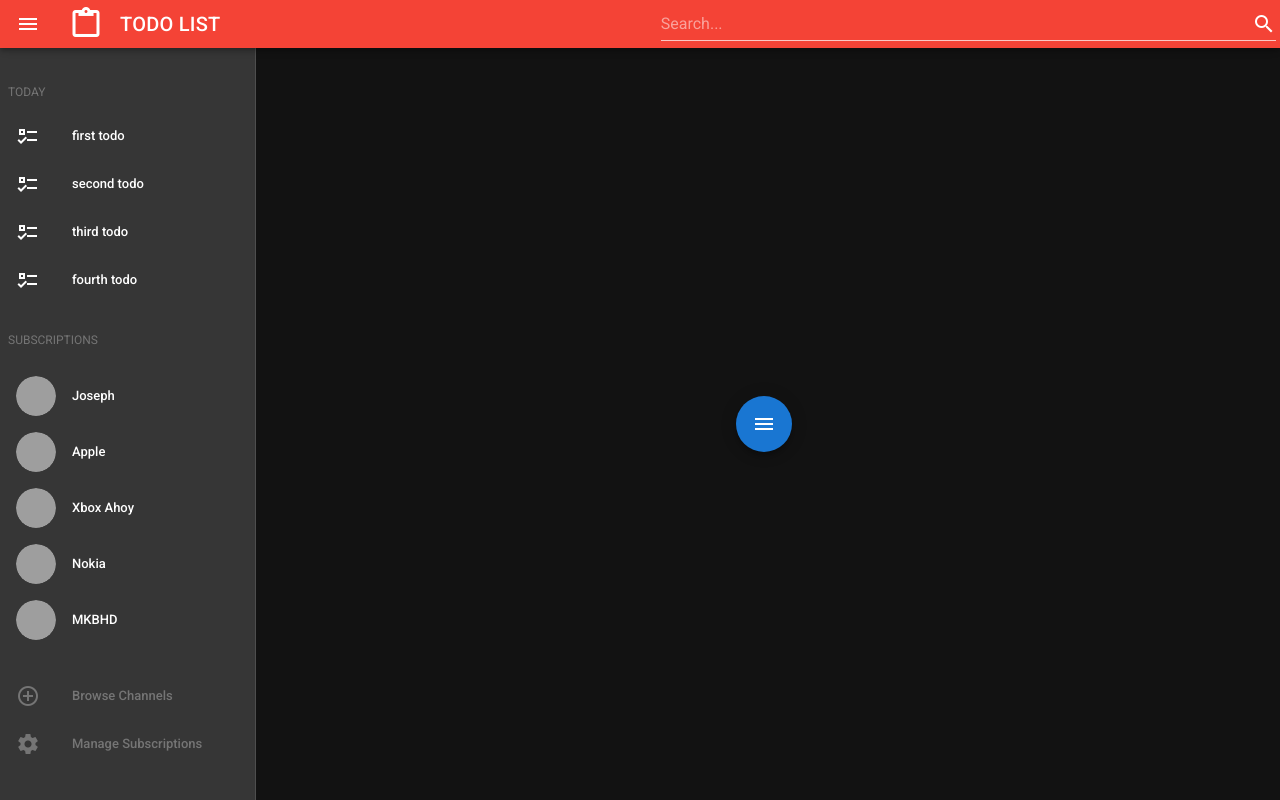
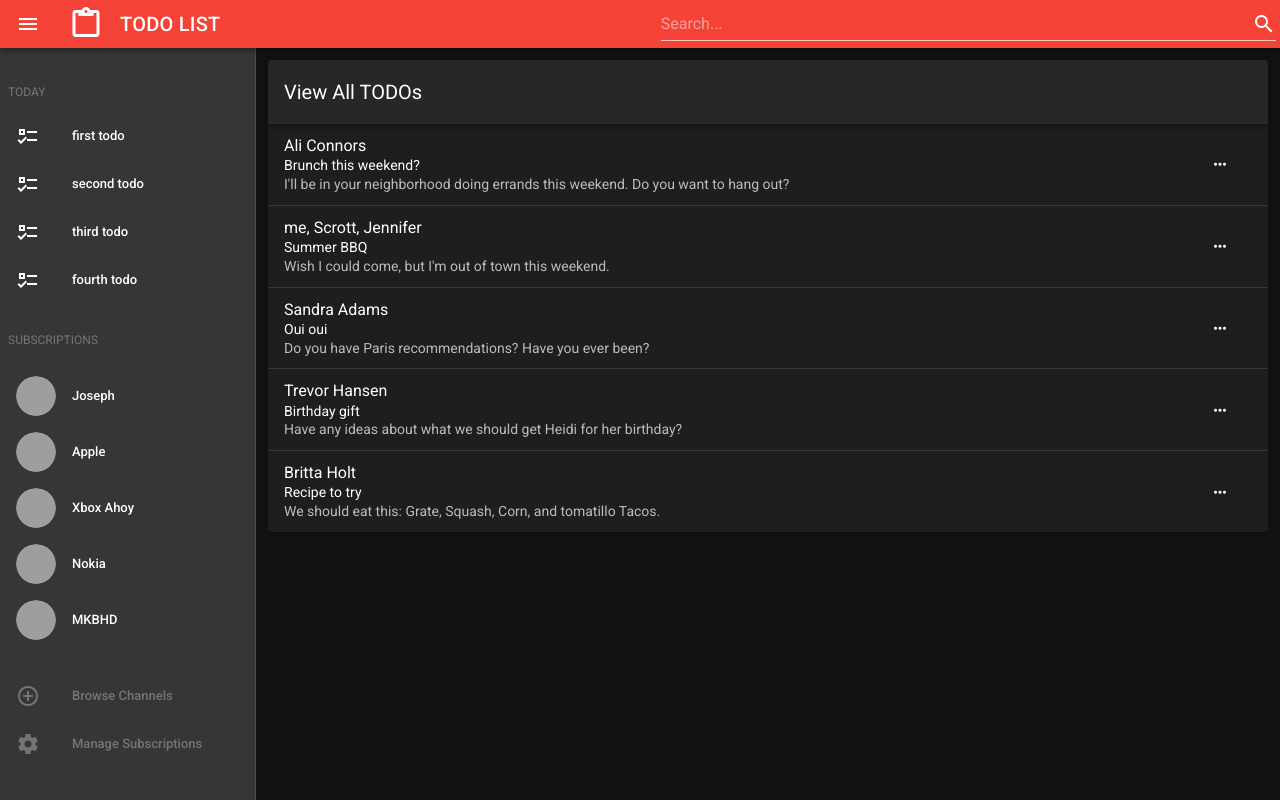
Before and after one commit to RubenDguez/todo-list, a Vue app: page / in a window 1280 px wide. Built offline with nearby package versions, Linux system fonts and the light colour scheme; grey boxes are pictures that could not be loaded.

Commit message:
Added components: TodoList and EditButton

```diff
--- a/src/App.vue
+++ b/src/App.vue
@@ -67,10 +67,9 @@
     </v-app-bar>
 
     <v-main>
-      <v-container class="fill-height">
-        <v-row justify="center" align="center">
-          <v-col class="shrink"> </v-col>
-          <EditButton />
+      <v-container>
+        <v-row align="center">
+          <v-col> <router-view></router-view> </v-col>
         </v-row>
       </v-container>
     </v-main>
@@ -78,15 +77,11 @@
 </template>
 
 <script>
-import EditButton from "@/components/editbutton.vue";
-
 export default {
   props: {
     source: String,
   },
-  components: {
-    EditButton,
-  },
+  components: {},
   data: () => ({
     drawer: null,
     items: [
--- /dev/null
+++ b/src/components/TodoList.vue
@@ -0,0 +1,77 @@
+<template>
+  <v-card width="100vw">
+    <v-toolbar dark>
+      <v-toolbar-title>View All TODOs</v-toolbar-title>
+    </v-toolbar>
+
+    <template v-for="(item, index) in items">
+      <v-list-item :key="item.title">
+        <template>
+          <v-list-item-content>
+            <v-list-item-title v-text="item.title"></v-list-item-title>
+            <v-list-item-subtitle
+              class="text--primary"
+              v-text="item.headline"
+            ></v-list-item-subtitle>
+            <v-list-item-subtitle v-text="item.subtitle"></v-list-item-subtitle>
+          </v-list-item-content>
+
+          <v-list-item-action>
+            <EditButton />
+          </v-list-item-action>
+        </template>
+      </v-list-item>
+
+      <v-divider v-if="index + 1 < items.length" :key="index"></v-divider>
+    </template>
+  </v-card>
+</template>
+
+<script>
+import EditButton from "@/components/editbutton.vue";
+
+export default {
+  name: "TodoList",
+  components: {
+    EditButton,
+  },
+  data: () => ({
+    selected: [2],
+    items: [
+      {
+        action: "15 min",
+        headline: "Brunch this weekend?",
+        title: "Ali Connors",
+        subtitle:
+          "I'll be in your neighborhood doing errands this weekend. Do you want to hang out?",
+      },
+      {
+        action: "2 hr",
+        headline: "Summer BBQ",
+        title: "me, Scrott, Jennifer",
+        subtitle: "Wish I could come, but I'm out of town this weekend.",
+      },
+      {
+        action: "6 hr",
+        headline: "Oui oui",
+        title: "Sandra Adams",
+        subtitle: "Do you have Paris recommendations? Have you ever been?",
+      },
+      {
+        action: "12 hr",
+        headline: "Birthday gift",
+        title: "Trevor Hansen",
+        subtitle:
+          "Have any ideas about what we should get Heidi for her birthday?",
+      },
+      {
+        action: "18hr",
+        headline: "Recipe to try",
+        title: "Britta Holt",
+        subtitle:
+          "We should eat this: Grate, Squash, Corn, and tomatillo Tacos.",
+      },
+    ],
+  }),
+};
+</script>
--- a/src/components/editbutton.vue
+++ b/src/components/editbutton.vue
@@ -8,19 +8,27 @@
     :transition="transition"
   >
     <template v-slot:activator>
-      <v-btn v-model="fab" color="blue darken-2" dark fab>
+      <v-btn
+        v-model="fab"
+        fab
+        elevation="0"
+        color="transparent"
+        hover="none"
+        x-small
+      >
         <v-icon v-if="fab">mdi-close</v-icon>
-        <v-icon v-else>mdi-menu</v-icon>
+        <v-icon v-else>mdi-dots-horizontal </v-icon>
       </v-btn>
     </template>
 
-    <v-btn fab dark small color="green">
+    <v-btn fab dark x-small color="green">
+      <v-icon>mdi-check</v-icon>
+    </v-btn>
+
+    <v-btn fab dark x-small color="orange">
       <v-icon>mdi-pencil</v-icon>
     </v-btn>
-    <v-btn fab dark small color="indigo">
-      <v-icon>mdi-plus</v-icon>
-    </v-btn>
-    <v-btn fab dark small color="red">
+    <v-btn fab dark x-small color="red">
       <v-icon>mdi-delete</v-icon>
     </v-btn>
   </v-speed-dial>
@@ -43,35 +51,5 @@ export default {
     left: false,
     transition: "slide-y-reverse-transition",
   }),
-
-  computed: {
-    activeFab() {
-      switch (this.tabs) {
-        case "one":
-          return { class: "purple", icon: "account_circle" };
-        case "two":
-          return { class: "red", icon: "edit" };
-        case "three":
-          return { class: "green", icon: "keyboard_arrow_up" };
-        default:
-          return {};
-      }
-    },
-  },
-
-  watch: {
-    top(val) {
-      this.bottom = !val;
-    },
-    right(val) {
-      this.left = !val;
-    },
-    bottom(val) {
-      this.top = !val;
-    },
-    left(val) {
-      this.right = !val;
-    },
-  },
 };
 </script>
--- a/src/views/Home.vue
+++ b/src/views/Home.vue
@@ -1,13 +1,16 @@
 <template>
-  <div class="home"></div>
+  <TodoList/>
 </template>
 
 <script>
 // @ is an alias to /src
 // import HelloWorld from '@/components/HelloWorld.vue'
-
+import TodoList from "@/components/TodoList.vue";
 export default {
   name: "Home",
-  components: {},
+  components: {
+    TodoList,
+  },
+  data: () => ({}),
 };
 </script>
```
